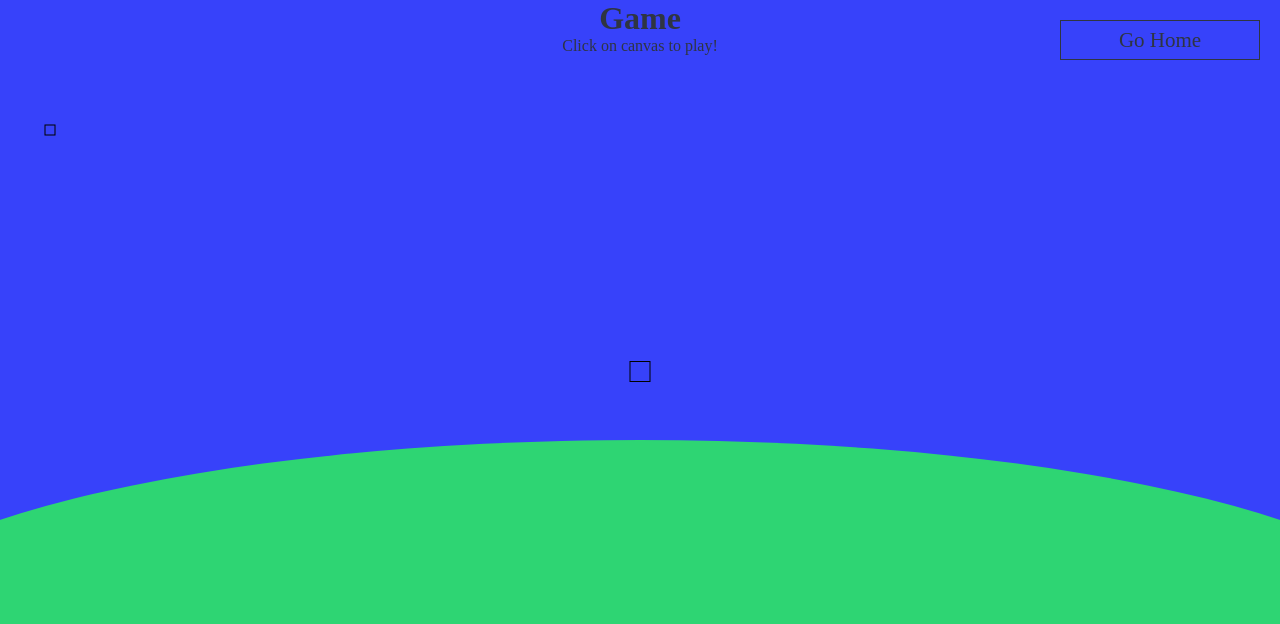
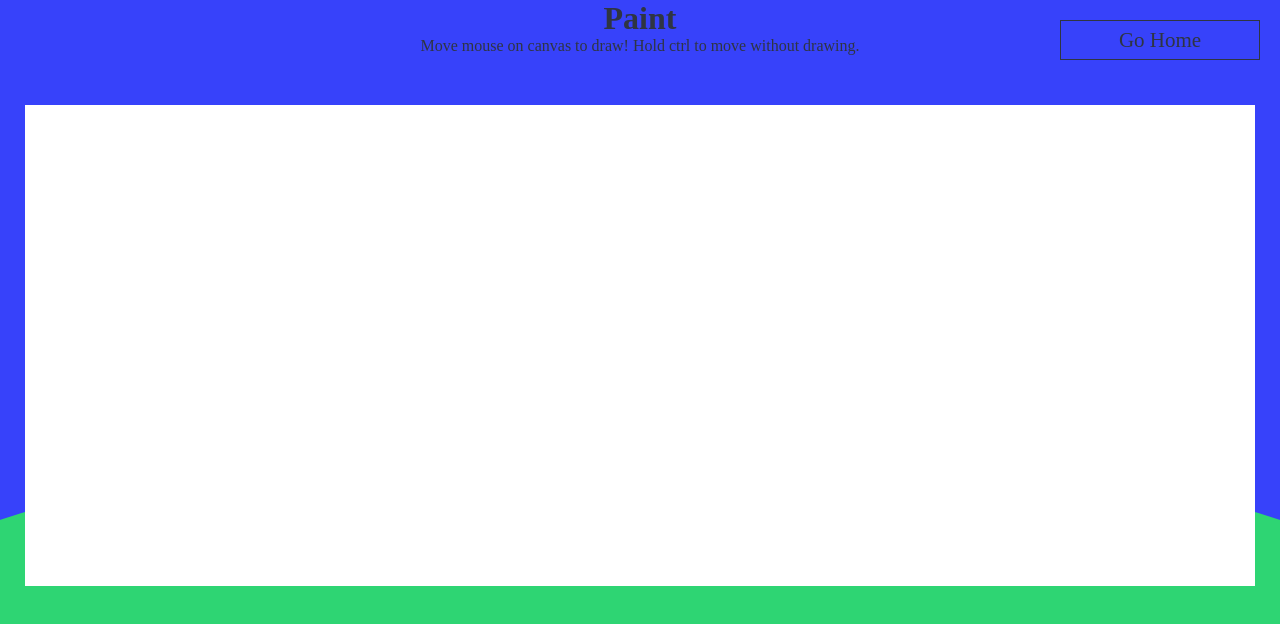
Before and after one commit to snoh666/react-paint, a React (Create React App) app: page /react-paint/game in a window 1280 px wide. Shown: the top 624 px of the page. Built offline with nearby package versions, Linux system fonts and the light colour scheme; a web font is replaced by a local one.

Commit message:
MVP paint

```diff
--- a/src/components/game.jsx
+++ b/src/components/game.jsx
@@ -5,39 +5,40 @@ class Game extends React.Component{
 
   componentDidMount() {
     const canvas = this.refs.canvas;
-    const ctx = canvas.getContext('2d');
-
     canvas.width = canvas.clientWidth;
     canvas.height = canvas.clientHeight;
 
-    ctx.strokeColor = 'black';
-    ctx.strokeRect(20, 20, 10, 10);
-    console.log('stroked');
-
-    this.startGame(canvas, ctx);
-
-    // document.addEventListener('keydown', e => console.log(e));
+    this._startGame();
   }
 
-  startGame(canvas, ctx) {
-    console.log('Hello from startGame');
+  _startGame() {
+    const canvas = this.refs.canvas;
+    const ctx = canvas.getContext('2d');
+    console.log(canvas.getBoundingClientRect());
+    const canvasPos = [canvas.getBoundingClientRect().x.toFixed(), 213];
 
-    ctx.strokeRect(canvas.width / 2 - 10, canvas.height / 2 - 10, 20, 20);
+    document.onmousemove = (e) => {
+      if(e.screenX > canvasPos[0] && e.screenY > canvasPos[1] && e.ctrlKey !== true){
+        ctx.fillRect(e.screenX - canvasPos[0] - 10, e.screenY - canvasPos[1] - 10, 20, 20);
+      }
+    };
   }
 
-
+  componentWillUnmount() {
+    document.onmousemove = () => {};
+  }
 
   render() {
     return (
       <div className="app-content">
-        <h1>Game</h1>
+        <h1>Paint</h1>
         <Link to='/'>
           <button className="exit-btn">Go Home</button>
         </Link>
-        <p>Click on canvas to play!</p>
+        <p>Move mouse on canvas to draw! Hold ctrl to move without drawing.</p>
         <canvas
           ref='canvas'
-          style={{height: window.innerHeight / 3 * 2, width: window.innerWidth - 50}}
+          style={{height: 481, width: window.innerWidth - 50, backgroundColor: 'white'}}
         />
       </div>
     );
```
